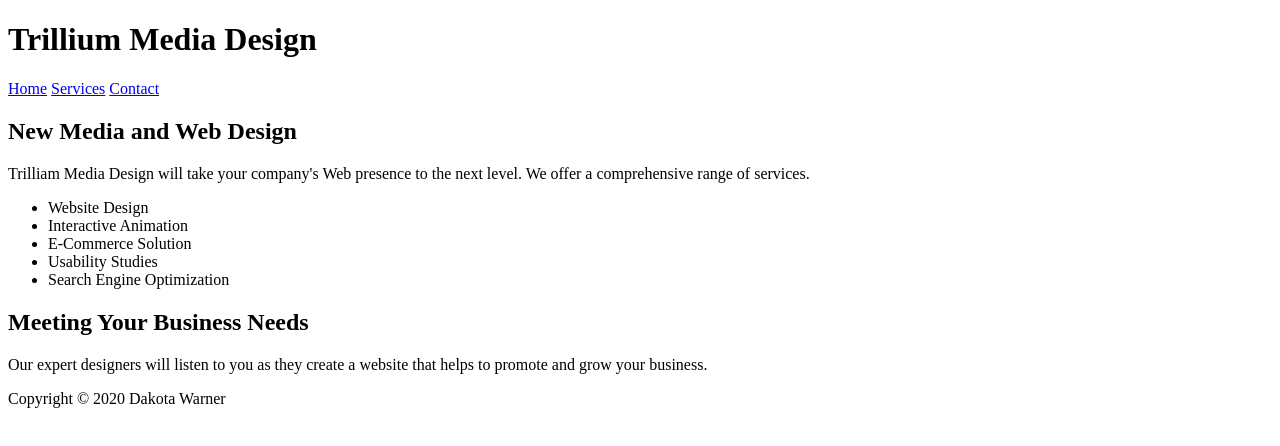
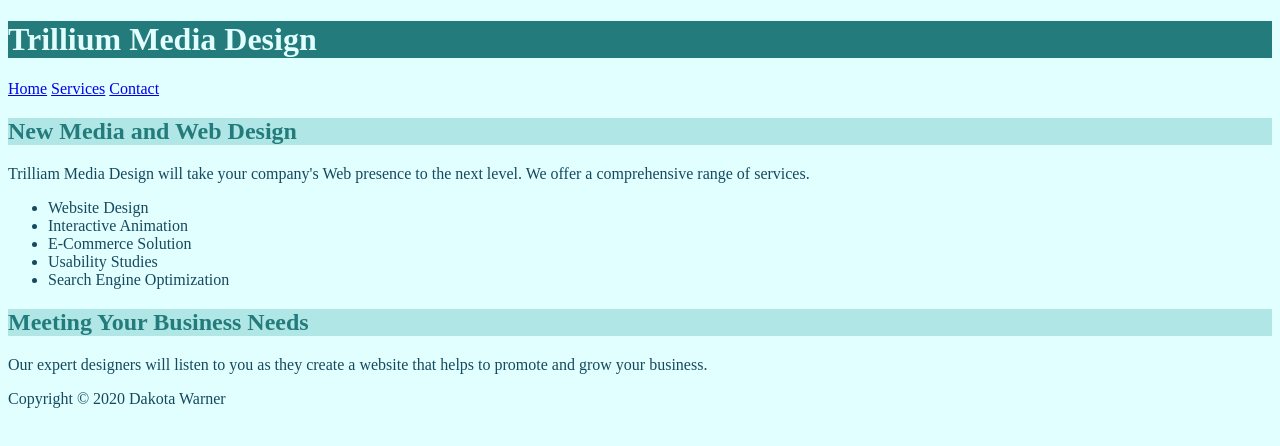
Before and after one commit to DakotaWarner/Chapter3, a plain HTML site: page embedded.html in a window 1280 px wide. Drawn offline with Linux system fonts and the light colour scheme.

Commit message:
Update embedded.html

```diff
--- a/embedded.html
+++ b/embedded.html
@@ -4,6 +4,11 @@
     <meta charset="UTF-8">
     <meta name="viewport" content="width=device-width, initial-scale=1.0">
     <title>Document</title>
+    <style>
+        body { background-color: #E2FFFF; color:#15495E;}
+        h1 {background-color: #237B7B; color: #E2FFFF;}
+        h2 {background-color: #B0E6E6; color: #237B7B;}
+    </style>
 </head>
 <body>
 
```
